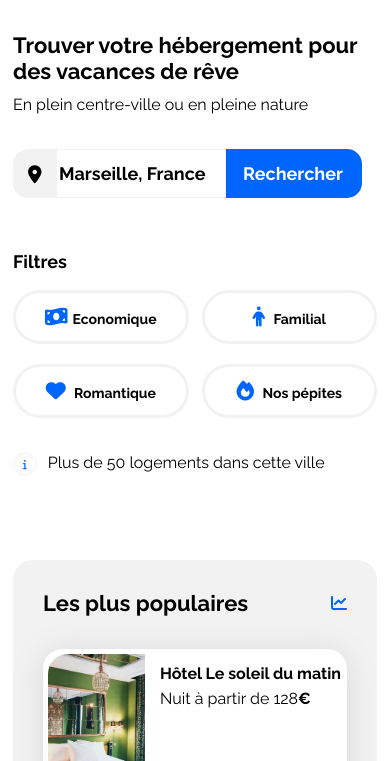
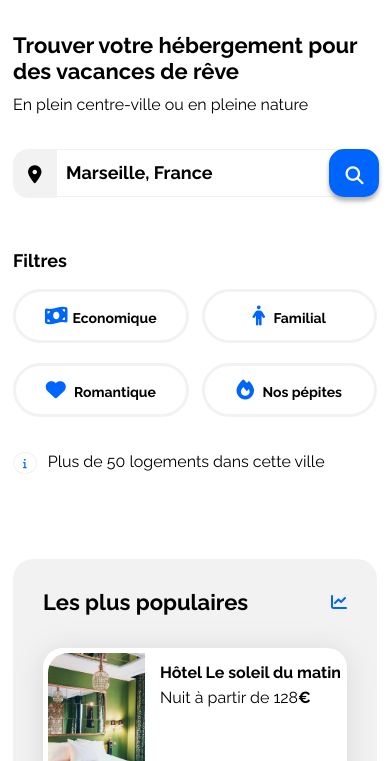
Before and after one commit to OdranPrigent/Creez-la-page-d-accueil-d-une-agence-de-voyage-avec-HTML-CSS, a plain HTML site: page index.html in a window 390 px wide. Shown: the part 69-830 px from the top of the page. Drawn offline with Linux system fonts and the light colour scheme.

Commit message:
ResponsiveBarreRecherche

```diff
--- a/css/style.css
+++ b/css/style.css
@@ -67,18 +67,34 @@ h4 {
     font-size: 18px;
     font-weight: bold;
 }
+.fa-magnifying-glass{
+    color: white!important;
+    z-index: 2;
+    position: absolute;
+    font-size: 18px;
+}
+.recherchePhone {
+    z-index: 1;
+    position: absolute;
+    border-style: solid;
+    border-width: 13px;
+    border-color: var(--main-color);
+    background-color: var(--main-color);
+    color: white;
+    margin-left: -6000px;
+    border-radius: 15px;
+}
 #recherche {
-    z-index: 1;
-    position: relative;
     border-style: solid;
     border-color: var(--main-bg-color);
     border-width: 1px;
     font-size: 18px;
-    padding: 13px;
-    padding-left: 45px;
     border-top-left-radius: 15px;
     border-bottom-left-radius: 15px;
     font-weight: bold;
+    height: 44px;
+    text-indent: 50px;
+    width: 220px;
 }
 #recherche:focus {
     outline: none;
@@ -400,12 +416,29 @@ footer {
     .petitTitre {
         margin-top: 17px;
     }
+
 }
 
 /* Small devices (phones, less than 768px) */
 @media (max-width: 767.98px) {
     .hebergements {
         width: 100%;
+    }
+    .recherche {
+        display: none;
+    }
+    .recherchePhone {
+        margin-left: -39px;
+        width: 50px;
+        height: 48px;
+        filter: drop-shadow(0px 4px 2px rgba(0, 0, 0, 0.3));
+    }
+    #recherche {
+        width: 96%;
+    }
+    .fa-magnifying-glass {
+        margin-top:17px;
+        margin-left: -23px;
     }
     .filtre{
         width: 34%;
--- a/index.html
+++ b/index.html
@@ -31,9 +31,11 @@
 
             <form method="get" action="" class="barreRecherche">
                 <p>
-                    <i class="fa-solid fa-location-dot" aria-hidden="true" ></i>
+                    <i class="fa-solid fa-location-dot" " ></i>
                     <input type="text" name="recherche" id="recherche" placeholder="Marseille, France" size="14" maxlength="20">
                     <input type="submit" value="Rechercher" class ="recherche">
+                    <input type="submit" value="" class ="recherchePhone">
+                    <span class="loupe"><i class="fa-solid fa-magnifying-glass"></i></span>
                 </p>
             </form>
 
```
